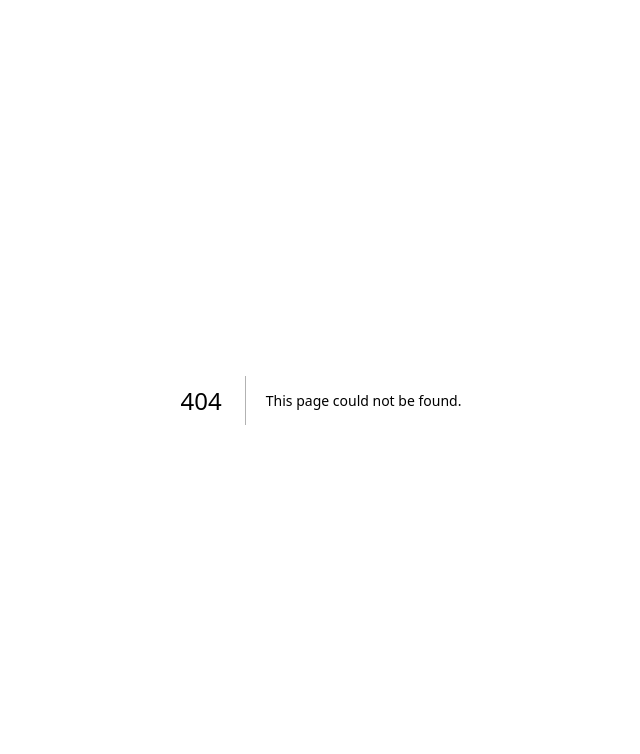
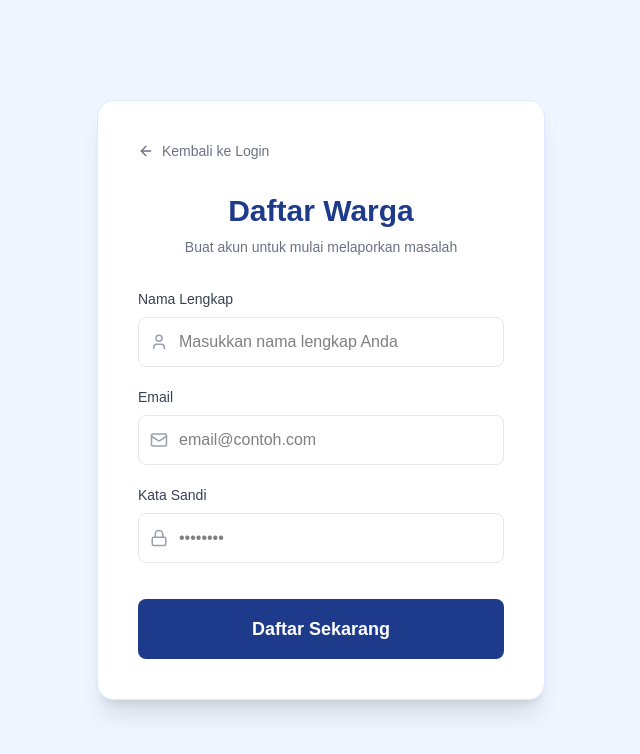
Before and after one commit to Rizkyrayhan/lapor-infrastruktur, a Next.js app in the folder apps/admin/: page /register in a window 1280 px wide. Before the commit this address had no page. Shown: the top 754 px of the page, without its empty margins (319-959 px from the left). Built offline with nearby package versions, Linux system fonts and the light colour scheme.

Commit message:
feat: add login and registration pages with authentication integration

```diff
--- a/apps/admin/src/app/login/page.tsx
+++ b/apps/admin/src/app/login/page.tsx
@@ -4,6 +4,7 @@ import { Button } from '@/components/ui/Button';
 import { Lock, Mail } from 'lucide-react';
 import { useState } from 'react';
 import { useRouter } from 'next/navigation';
+import Link from 'next/link';
 
 export default function LoginPage() {
   const [email, setEmail] = useState('');
@@ -44,7 +45,7 @@ export default function LoginPage() {
     <div className="min-h-screen flex items-center justify-center bg-primary-50 p-6">
       <div className="max-w-md w-full bg-white rounded-2xl shadow-xl p-10 border border-primary-100">
         <div className="text-center mb-8">
-          <h1 className="text-3xl font-bold text-primary-900">LaporInfrastruktur</h1>
+          <h1 className="text-3xl font-bold text-primary-900">Lapor Infrastruktur</h1>
           <p className="text-gray-500 mt-2 text-sm">Masuk ke Dashboard Admin</p>
         </div>
 
@@ -93,6 +94,15 @@ export default function LoginPage() {
             {loading ? 'Memproses...' : 'Masuk Sekarang'}
           </Button>
         </form>
+
+        <div className="mt-8 pt-6 border-t border-gray-100 text-center">
+          <p className="text-sm text-gray-600">
+            Belum punya akun warga?{' '}
+            <Link href="/register" className="font-bold text-primary-900 hover:underline">
+              Daftar di sini
+            </Link>
+          </p>
+        </div>
       </div>
     </div>
   );
--- /dev/null
+++ b/apps/admin/src/app/register/page.tsx
@@ -0,0 +1,130 @@
+'use client';
+
+import { Button } from '@/components/ui/Button';
+import { User, Mail, Lock, ArrowLeft } from 'lucide-react';
+import { useState } from 'react';
+import { useRouter } from 'next/navigation';
+import Link from 'next/link';
+
+export default function RegisterPage() {
+  const [name, setName] = useState('');
+  const [email, setEmail] = useState('');
+  const [password, setPassword] = useState('');
+  const [loading, setLoading] = useState(false);
+  const [error, setError] = useState('');
+  const [success, setSuccess] = useState(false);
+  const router = useRouter();
+
+  const handleRegister = async (e: React.FormEvent) => {
+    e.preventDefault();
+    setLoading(true);
+    setError('');
+
+    try {
+      const response = await fetch('http://localhost:3000/auth/register', {
+        method: 'POST',
+        headers: { 'Content-Type': 'application/json' },
+        body: JSON.stringify({ name, email, password, role: 'CITIZEN' }),
+      });
+
+      const data = await response.json();
+
+      if (!response.ok) {
+        throw new Error(data.message || 'Pendaftaran gagal');
+      }
+
+      setSuccess(true);
+      setTimeout(() => {
+        router.push('/login');
+      }, 2000);
+    } catch (err: any) {
+      setError(err.message);
+    } finally {
+      setLoading(false);
+    }
+  };
+
+  return (
+    <div className="min-h-screen flex items-center justify-center bg-primary-50 p-6">
+      <div className="max-w-md w-full bg-white rounded-2xl shadow-xl p-10 border border-primary-100">
+        <Link href="/login" className="inline-flex items-center gap-2 text-sm text-gray-500 hover:text-primary-900 mb-8 transition-colors">
+          <ArrowLeft size={16} />
+          Kembali ke Login
+        </Link>
+
+        <div className="text-center mb-8">
+          <h1 className="text-3xl font-bold text-primary-900">Daftar Warga</h1>
+          <p className="text-gray-500 mt-2 text-sm">Buat akun untuk mulai melaporkan masalah</p>
+        </div>
+
+        {success ? (
+          <div className="p-6 bg-green-50 text-green-700 rounded-2xl border border-green-100 text-center">
+            <h3 className="font-bold text-lg mb-2">Pendaftaran Berhasil!</h3>
+            <p className="text-sm">Akun Anda telah dibuat. Mengalihkan ke halaman login...</p>
+          </div>
+        ) : (
+          <form className="space-y-5" onSubmit={handleRegister}>
+            {error && (
+              <div className="p-3 bg-red-50 text-red-600 text-sm rounded-lg border border-red-100">
+                {error}
+              </div>
+            )}
+
+            <div>
+              <label className="block text-sm font-medium text-gray-700 mb-2">Nama Lengkap</label>
+              <div className="relative">
+                <User className="absolute left-3 top-1/2 -translate-y-1/2 text-gray-400" size={18} />
+                <input
+                  type="text"
+                  required
+                  value={name}
+                  onChange={(e) => setName(e.target.value)}
+                  placeholder="Masukkan nama lengkap Anda"
+                  className="w-full pl-10 pr-4 py-3 rounded-lg border border-gray-200 focus:outline-none focus:ring-2 focus:ring-primary-500 transition-all text-black"
+                />
+              </div>
+            </div>
+
+            <div>
+              <label className="block text-sm font-medium text-gray-700 mb-2">Email</label>
+              <div className="relative">
+                <Mail className="absolute left-3 top-1/2 -translate-y-1/2 text-gray-400" size={18} />
+                <input
+                  type="email"
+                  required
+                  value={email}
+                  onChange={(e) => setEmail(e.target.value)}
+                  placeholder="email@contoh.com"
+                  className="w-full pl-10 pr-4 py-3 rounded-lg border border-gray-200 focus:outline-none focus:ring-2 focus:ring-primary-500 transition-all text-black"
+                />
+              </div>
+            </div>
+
+            <div>
+              <label className="block text-sm font-medium text-gray-700 mb-2">Kata Sandi</label>
+              <div className="relative">
+                <Lock className="absolute left-3 top-1/2 -translate-y-1/2 text-gray-400" size={18} />
+                <input
+                  type="password"
+                  required
+                  value={password}
+                  onChange={(e) => setPassword(e.target.value)}
+                  placeholder="••••••••"
+                  className="w-full pl-10 pr-4 py-3 rounded-lg border border-gray-200 focus:outline-none focus:ring-2 focus:ring-primary-500 transition-all text-black"
+                />
+              </div>
+            </div>
+
+            <Button
+              className="w-full py-4 text-lg font-bold mt-4"
+              type="submit"
+              disabled={loading}
+            >
+              {loading ? 'Mendaftarkan...' : 'Daftar Sekarang'}
+            </Button>
+          </form>
+        )}
+      </div>
+    </div>
+  );
+}
```
